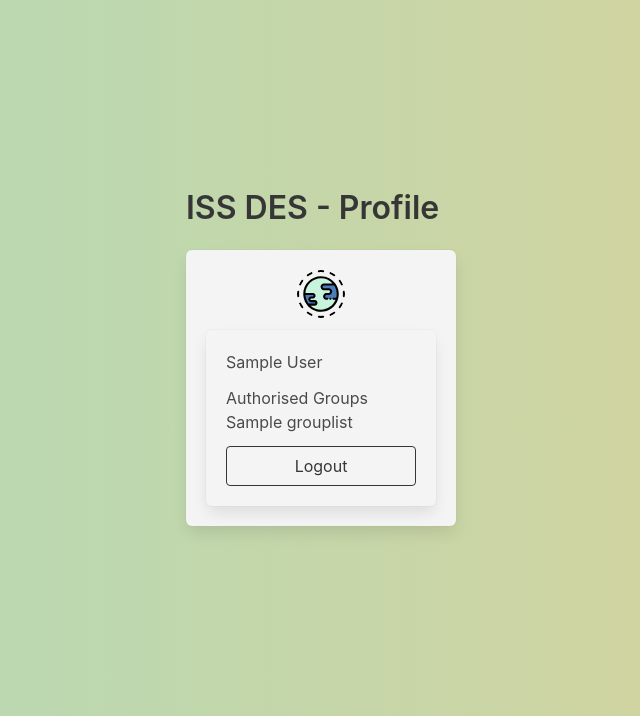
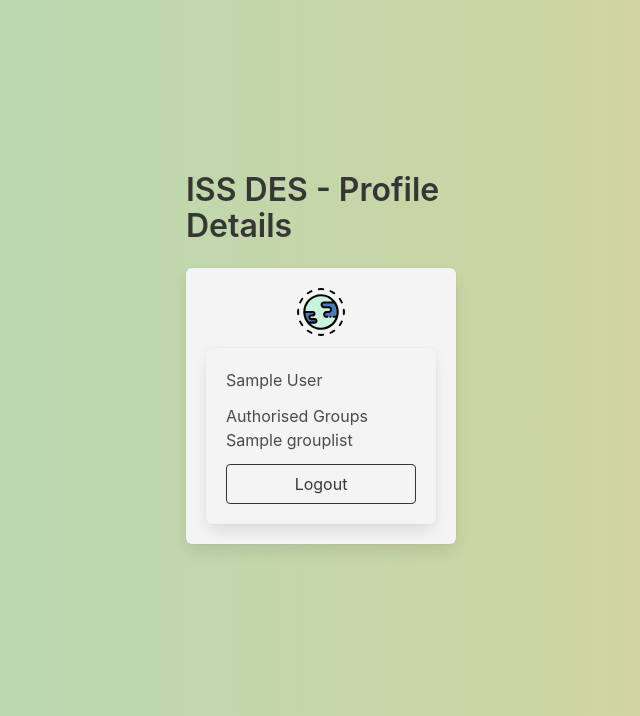
Before and after one commit to zihaadk/secure-software-development, a Python web app: template templates/home-logged.html in a window 1280 px wide. Shown: the part 84-800 px from the top of the page, without its empty margins (319-959 px from the left). Run offline with Jinja, Linux system fonts and the light colour scheme; the template is opened without the code that fills it: most values are stand-ins (such as "Sample title", 1, 10 or a date in 2020); some libraries are stand-ins or nearby versions.

Commit message:
page title modfied

```diff
--- a/templates/home-logged.html
+++ b/templates/home-logged.html
@@ -4,7 +4,7 @@
 <div class="container">
 	<div class="columns is-centered">
 		<div class="column is-5-tablet is-4-desktop is-3-widescreen">
-			<h3 class="title">ISS DES - Profile</h3>
+			<h3 class="title">ISS DES - Profile Details</h3>
 
 			<form class="box" method="POST" action="/logout">
 				<div class="field has-text-centered">
```
